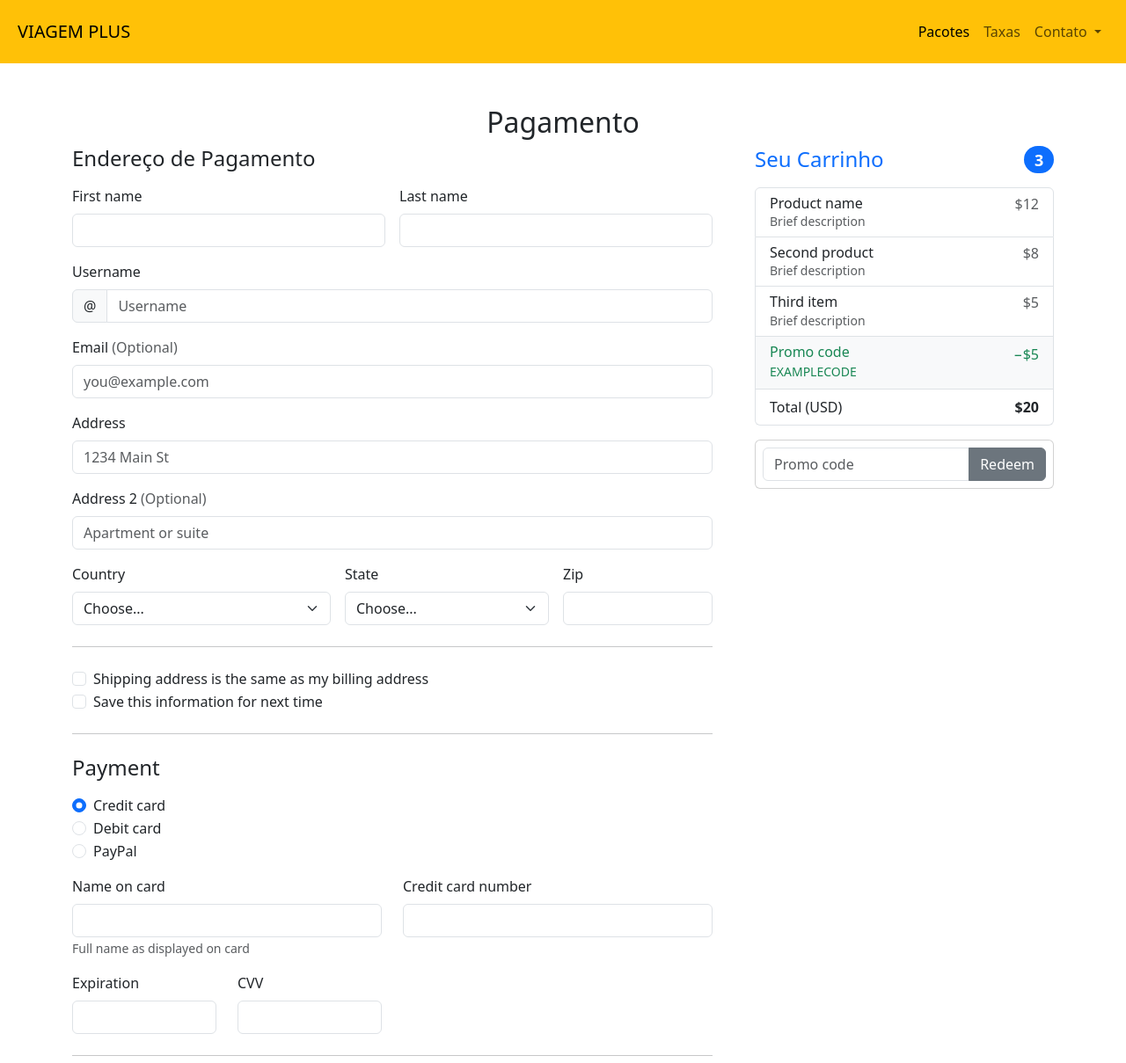
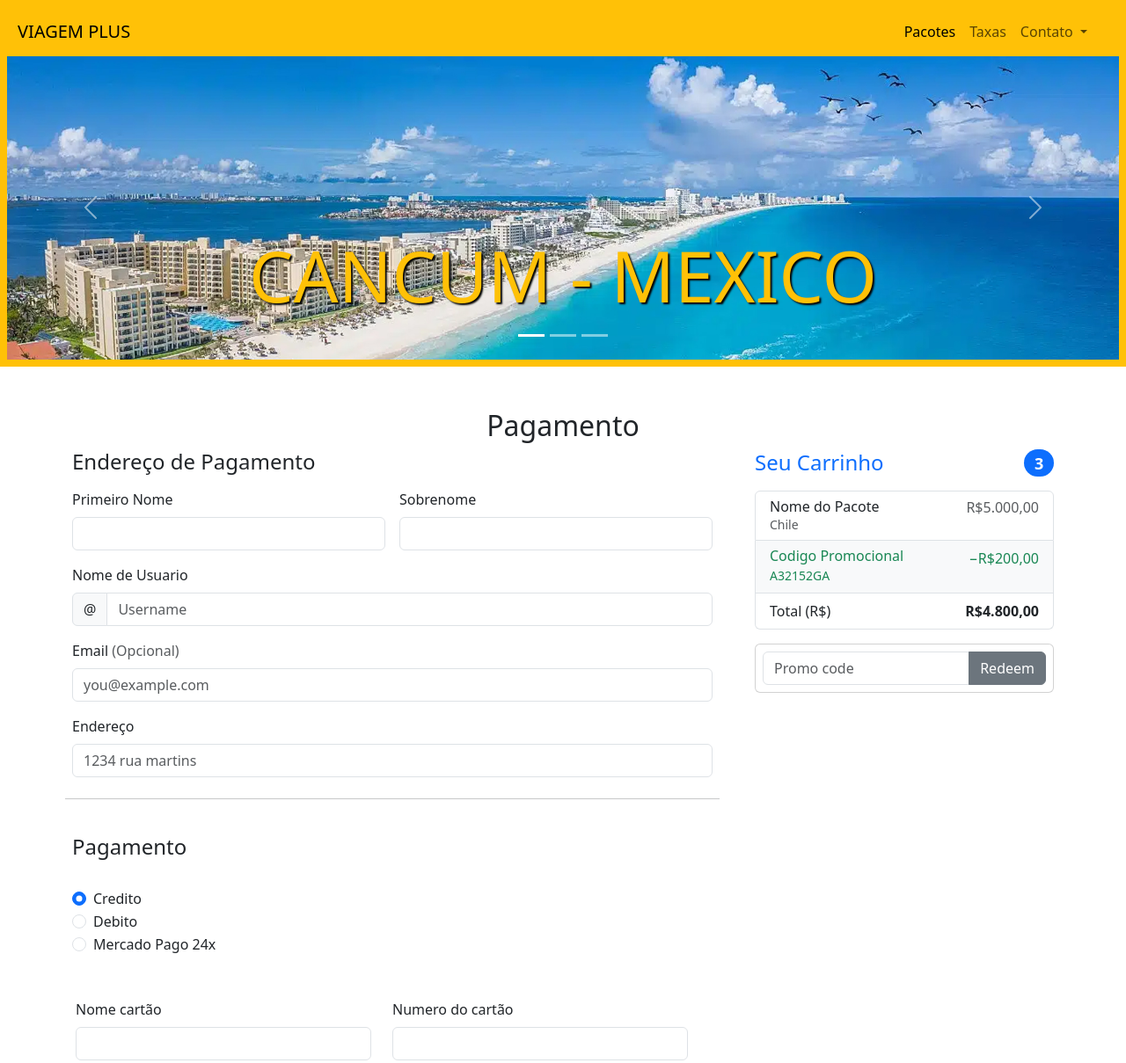
Before and after one commit to kainanAquino/ViagemPlus, a plain HTML site: page checkuot.html in a window 1280 px wide. Shown: the top 1209 px of the page at 88% size. Drawn offline with nearby package versions, Linux system fonts and the light colour scheme.

Commit message:
Update checkuot.html

```diff
--- a/checkuot.html
+++ b/checkuot.html
@@ -24,18 +24,22 @@
               <a class="nav-link active" aria-current="page" href="#">Pacotes</a>
             </li>
             <li class="nav-item">
-              <a class="nav-link" href="#">Taxas</a>
+              <a class="nav-link" href="#taxaseserviços">Taxas</a>
             </li>
             <li class="nav-item dropdown">
               <a class="nav-link dropdown-toggle" href="#" role="button" data-bs-toggle="dropdown" aria-expanded="false">
                 Contato
               </a>
               <ul class="dropdown-menu">
-                <li><a class="dropdown-item" href="#">Action</a></li>
-                <li><a class="dropdown-item" href="#">Another action</a></li>
+                <li><a class="dropdown-item" href="#">Duvidas</a></li>
+
                 <li><hr class="dropdown-divider"></li>
-                <li><a class="dropdown-item" href="#">Something else here</a></li>
+                <li><a class="dropdown-item" href="#">Area do Cliente</a></li>
               </ul>
+            </li>
+            <li class="nav.item">
+              <a class="nav-link" href="#"><i class="bi bi-cart"></i></a>
+
             </li>
           </ul>
           </form>
@@ -43,6 +47,46 @@
       </div>
     </nav>
   </nav>
+
+<div id="carouselExampleCaptions" class="carousel slide">
+  <div class="carousel-indicators">
+    <button type="button" data-bs-target="#carouselExampleCaptions" data-bs-slide-to="0" class="active" aria-current="true" aria-label="Slide 1"></button>
+    <button type="button" data-bs-target="#carouselExampleCaptions" data-bs-slide-to="1" aria-label="Slide 2"></button>
+    <button type="button" data-bs-target="#carouselExampleCaptions" data-bs-slide-to="2" aria-label="Slide 3"></button>
+  </div>
+  <div class="carousel-inner">
+    <div class="carousel-item active">
+      <img src="Carrosel/Cancun C.jpg" class="d-block w-100" alt="...">
+      <div class="carousel-caption d-none d-md-block">
+        <h5>CANCUM - MEXICO</h5>
+      </div>
+    </div>
+    <div class="carousel-item">
+      <img src="Carrosel/Disney C.jpg" class="d-block w-100" alt="...">
+      <div class="carousel-caption d-none d-md-block">
+        <h5>DISNEY - ORLANDO</h5>
+      </div>
+    </div>
+    <div class="carousel-item">
+      <img src="Carrosel/rio-de-janeiro-cristo-redentor-shutterstock_435627745.jpg" class="d-block w-100" alt="...">
+      <div class="carousel-caption d-none d-md-block">
+        <h5>RIO DE JANEIRO- RJl</h5>
+      </div>
+    </div>
+
+  </div>
+  <button class="carousel-control-prev" type="button" data-bs-target="#carouselExampleCaptions" data-bs-slide="prev">
+    <span class="carousel-control-prev-icon" aria-hidden="true"></span>
+    <span class="visually-hidden">Previous</span>
+  </button>
+  <button class="carousel-control-next" type="button" data-bs-target="#carouselExampleCaptions" data-bs-slide="next">
+    <span class="carousel-control-next-icon" aria-hidden="true"></span>
+    <span class="visually-hidden">Next</span>
+  </button>
+</div>
+
+
+
 </header>
 
 <main class="container">
@@ -57,35 +101,22 @@
         <ul class="list-group mb-3">
           <li class="list-group-item d-flex justify-content-between lh-sm">
             <div>
-              <h6 class="my-0">Product name</h6>
-              <small class="text-body-secondary">Brief description</small>
+              <h6 class="my-0">Nome do Pacote</h6>
+              <small class="text-body-secondary">Chile</small>
             </div>
-            <span class="text-body-secondary">$12</span>
+            <span class="text-body-secondary">R$5.000,00</span>
           </li>
-          <li class="list-group-item d-flex justify-content-between lh-sm">
-            <div>
-              <h6 class="my-0">Second product</h6>
-              <small class="text-body-secondary">Brief description</small>
-            </div>
-            <span class="text-body-secondary">$8</span>
-          </li>
-          <li class="list-group-item d-flex justify-content-between lh-sm">
-            <div>
-              <h6 class="my-0">Third item</h6>
-              <small class="text-body-secondary">Brief description</small>
-            </div>
-            <span class="text-body-secondary">$5</span>
-          </li>
+
           <li class="list-group-item d-flex justify-content-between bg-body-tertiary">
             <div class="text-success">
-              <h6 class="my-0">Promo code</h6>
-              <small>EXAMPLECODE</small>
+              <h6 class="my-0">Codigo Promocional</h6>
+              <small>A32152GA</small>
             </div>
-            <span class="text-success">−$5</span>
+            <span class="text-success">−R$200,00</span>
           </li>
           <li class="list-group-item d-flex justify-content-between">
-            <span>Total (USD)</span>
-            <strong>$20</strong>
+            <span>Total (R$)</span>
+            <strong>R$4.800,00</strong>
           </li>
         </ul>
 
@@ -101,7 +132,7 @@
         <form class="needs-validation" novalidate>
           <div class="row g-3">
             <div class="col-sm-6">
-              <label for="firstName" class="form-label">First name</label>
+              <label for="firstName" class="form-label">Primeiro Nome</label>
               <input type="text" class="form-control" id="firstName" placeholder="" value="" required>
               <div class="invalid-feedback">
                 Valid first name is required.
@@ -109,7 +140,7 @@
             </div>
 
             <div class="col-sm-6">
-              <label for="lastName" class="form-label">Last name</label>
+              <label for="lastName" class="form-label">Sobrenome</label>
               <input type="text" class="form-control" id="lastName" placeholder="" value="" required>
               <div class="invalid-feedback">
                 Valid last name is required.
@@ -117,7 +148,7 @@
             </div>
 
             <div class="col-12">
-              <label for="username" class="form-label">Username</label>
+              <label for="username" class="form-label">Nome de Usuario</label>
               <div class="input-group has-validation">
                 <span class="input-group-text">@</span>
                 <input type="text" class="form-control" id="username" placeholder="Username" required>
@@ -128,7 +159,7 @@
             </div>
 
             <div class="col-12">
-              <label for="email" class="form-label">Email <span class="text-body-secondary">(Optional)</span></label>
+              <label for="email" class="form-label">Email <span class="text-body-secondary">(Opcional)</span></label>
               <input type="email" class="form-control" id="email" placeholder="you@example.com">
               <div class="invalid-feedback">
                 Please enter a valid email address for shipping updates.
@@ -136,83 +167,35 @@
             </div>
 
             <div class="col-12">
-              <label for="address" class="form-label">Address</label>
-              <input type="text" class="form-control" id="address" placeholder="1234 Main St" required>
+              <label for="address" class="form-label">Endereço</label>
+              <input type="text" class="form-control" id="address" placeholder="1234 rua martins" required>
               <div class="invalid-feedback">
                 Please enter your shipping address.
               </div>
             </div>
 
-            <div class="col-12">
-              <label for="address2" class="form-label">Address 2 <span class="text-body-secondary">(Optional)</span></label>
-              <input type="text" class="form-control" id="address2" placeholder="Apartment or suite">
-            </div>
-
-            <div class="col-md-5">
-              <label for="country" class="form-label">Country</label>
-              <select class="form-select" id="country" required>
-                <option value="">Choose...</option>
-                <option>United States</option>
-              </select>
-              <div class="invalid-feedback">
-                Please select a valid country.
-              </div>
-            </div>
-
-            <div class="col-md-4">
-              <label for="state" class="form-label">State</label>
-              <select class="form-select" id="state" required>
-                <option value="">Choose...</option>
-                <option>California</option>
-              </select>
-              <div class="invalid-feedback">
-                Please provide a valid state.
-              </div>
-            </div>
-
-            <div class="col-md-3">
-              <label for="zip" class="form-label">Zip</label>
-              <input type="text" class="form-control" id="zip" placeholder="" required>
-              <div class="invalid-feedback">
-                Zip code required.
-              </div>
-            </div>
-          </div>
-
           <hr class="my-4">
 
-          <div class="form-check">
-            <input type="checkbox" class="form-check-input" id="same-address">
-            <label class="form-check-label" for="same-address">Shipping address is the same as my billing address</label>
-          </div>
-
-          <div class="form-check">
-            <input type="checkbox" class="form-check-input" id="save-info">
-            <label class="form-check-label" for="save-info">Save this information for next time</label>
-          </div>
-
-          <hr class="my-4">
-
-          <h4 class="mb-3">Payment</h4>
+          <h4 class="mb-3">Pagamento</h4>
 
           <div class="my-3">
             <div class="form-check">
               <input id="credit" name="paymentMethod" type="radio" class="form-check-input" checked required>
-              <label class="form-check-label" for="credit">Credit card</label>
+              <label class="form-check-label" for="credit">Credito</label>
             </div>
             <div class="form-check">
               <input id="debit" name="paymentMethod" type="radio" class="form-check-input" required>
-              <label class="form-check-label" for="debit">Debit card</label>
+              <label class="form-check-label" for="debit">Debito</label>
             </div>
             <div class="form-check">
               <input id="paypal" name="paymentMethod" type="radio" class="form-check-input" required>
-              <label class="form-check-label" for="paypal">PayPal</label>
+              <label class="form-check-label" for="paypal">Mercado Pago 24x</label>
             </div>
           </div>
 
           <div class="row gy-3">
             <div class="col-md-6">
-              <label for="cc-name" class="form-label">Name on card</label>
+              <label for="cc-name" class="form-label">Nome cartão</label>
               <input type="text" class="form-control" id="cc-name" placeholder="" required>
               <small class="text-body-secondary">Full name as displayed on card</small>
               <div class="invalid-feedback">
@@ -221,7 +204,7 @@
             </div>
 
             <div class="col-md-6">
-              <label for="cc-number" class="form-label">Credit card number</label>
+              <label for="cc-number" class="form-label">Numero do cartão</label>
               <input type="text" class="form-control" id="cc-number" placeholder="" required>
               <div class="invalid-feedback">
                 Credit card number is required
@@ -229,7 +212,7 @@
             </div>
 
             <div class="col-md-3">
-              <label for="cc-expiration" class="form-label">Expiration</label>
+              <label for="cc-expiration" class="form-label">Vali.</label>
               <input type="text" class="form-control" id="cc-expiration" placeholder="" required>
               <div class="invalid-feedback">
                 Expiration date required
@@ -247,7 +230,7 @@
 
           <hr class="my-4">
 
-          <button class="w-100 btn btn-primary btn-lg" type="submit">Continue to checkout</button>
+          <button class="w-100 btn btn-primary btn-lg" type="submit">Continue </button>
         </form>
       </div>
     </div>
```
